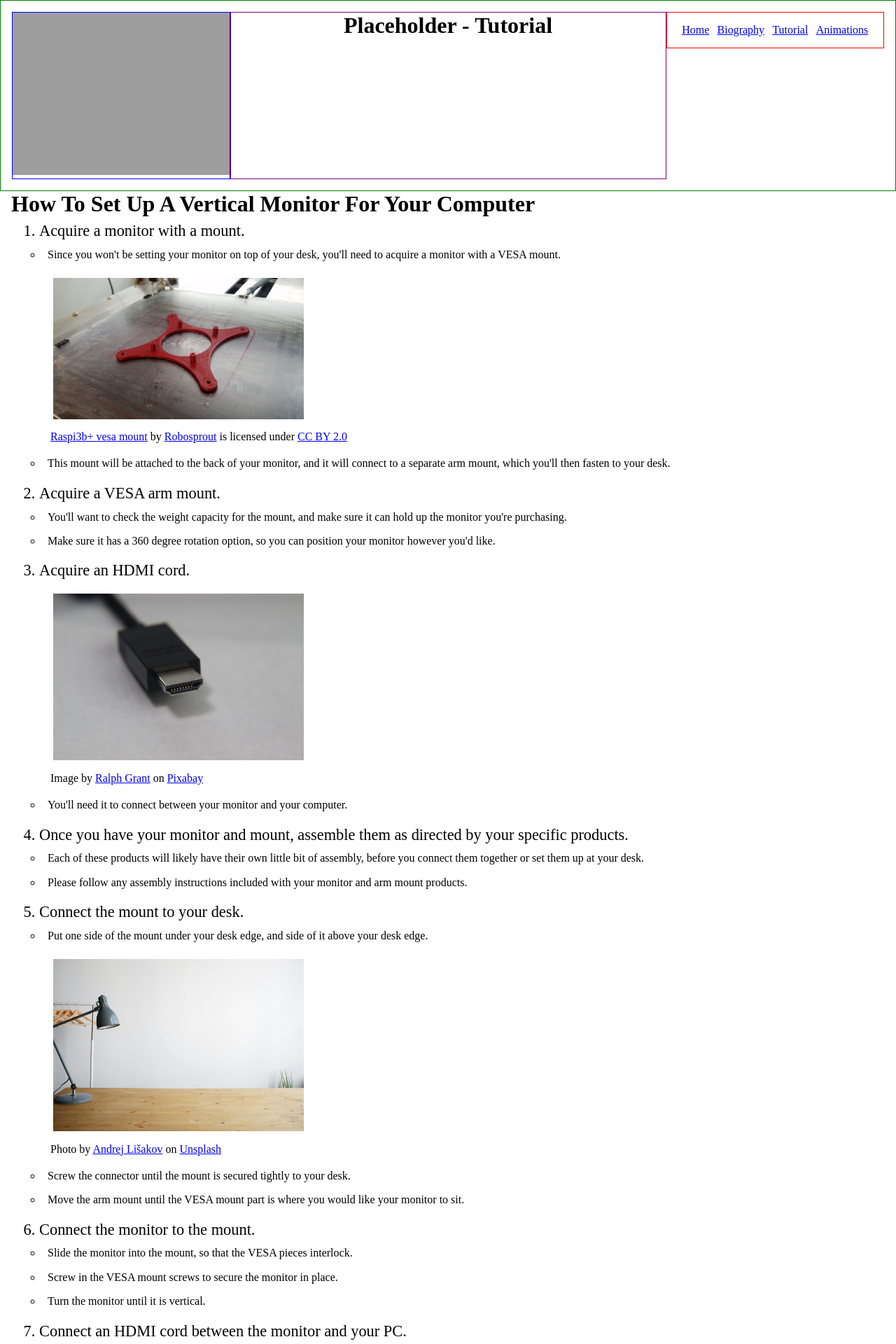
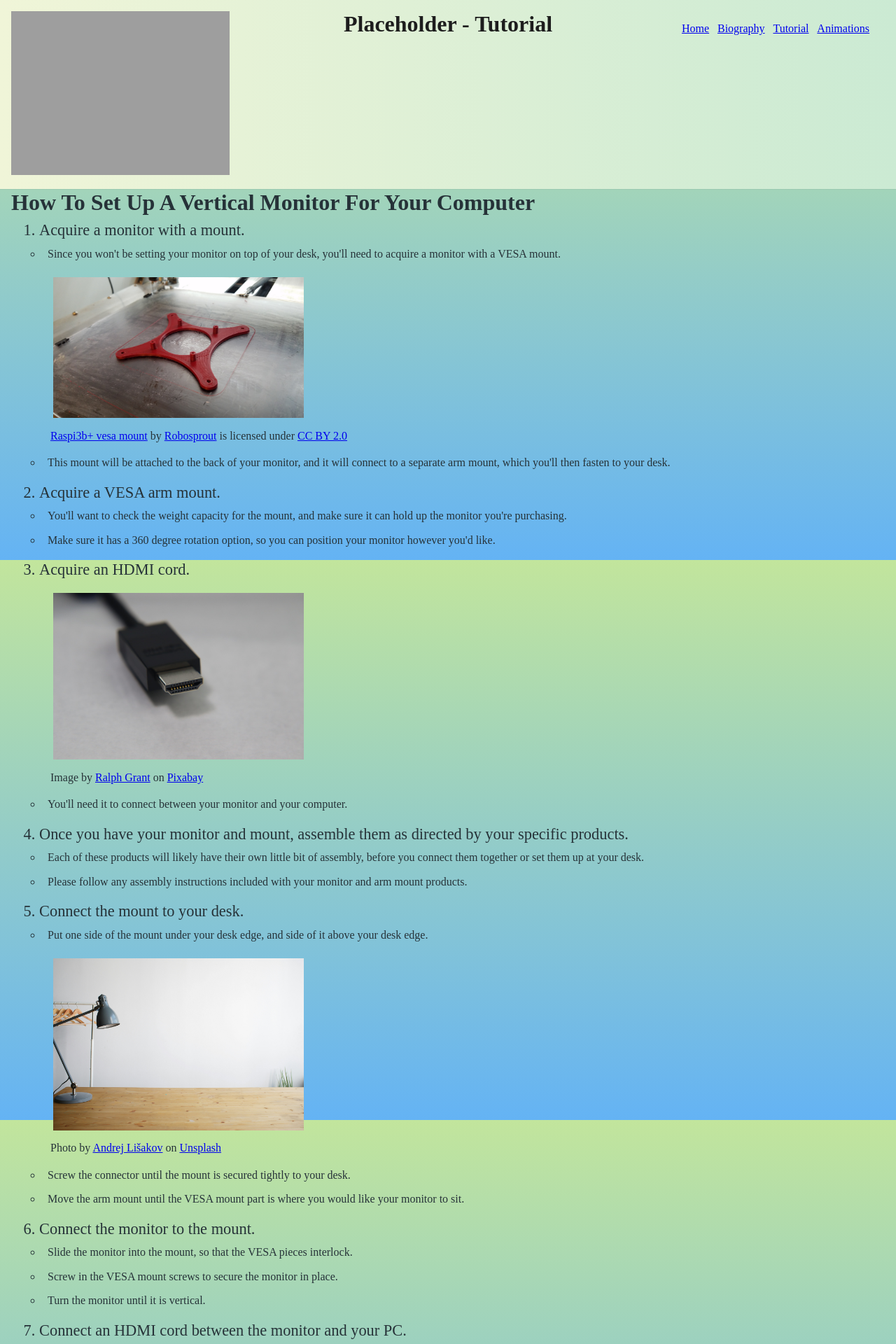
Before and after one commit to emjanssen/comm2019-finalproject-summer2025, a PHP site: page /tutorial.html in a window 1280 px wide. Shown: the top 1920 px of the page at 70% size. Run offline with PHP 8.4, Linux system fonts and the light colour scheme; grey boxes are pictures that could not be loaded.

Commit message:
animations html/css; playing with colour schemes

```diff
--- a/animations.html
+++ b/animations.html
@@ -22,7 +22,6 @@
         <header id="header-global"></header>
 
         <main>
-            <p>Placeholder page - CSS animations practice.</p>
 
             <div id="tutorial-main-container-grid">
 
--- a/css/index.css
+++ b/css/index.css
@@ -14,7 +14,6 @@
 
 #index-main {
     grid-area: index-main;
-    border: 1px pink solid;
 }
 
 #grid-main-index {
@@ -32,7 +31,6 @@
 
 #grid-main-index-one {
     grid-area: grid-main-index-one;
-    border: 1px cyan solid;
     display: grid;
     grid-template-columns: 1fr 2fr;
     grid-template-rows: auto;
@@ -44,7 +42,6 @@
 
 #grid-main-index-two {
     grid-area: grid-main-index-two;
-    border: 1px goldenrod solid;
     display: grid;
     grid-template-columns: 1fr;
     grid-template-rows: auto;
@@ -52,5 +49,4 @@
 
 #grid-main-index-three {
     grid-area: grid-main-index-three;
-    border: 1px blueviolet solid;
 }
--- a/css/main.css
+++ b/css/main.css
@@ -6,7 +6,27 @@
     box-sizing: border-box;
 }
 
+/* - - - Global Variables - - - */
+
+:root {
+    --body-background-color: linear-gradient(to bottom, #c2e59c, #64b3f4);
+    --header-background-color: linear-gradient(to right, #f0f5d8, #cbead3);
+    --footer-background-color: linear-gradient(to left, #cbead3, #d6f2f6);
+
+    --body-text-color: #263238;
+    --header-text-color: #1d1d1d;
+    --footer-text-color: #1a1a1a;
+}
+
 /* - - - Body - - - */
+
+body {
+    background: var(--body-background-color);
+    background-repeat: no-repeat;
+    background-size: cover;
+    background-attachment: fixed;
+    color: var(--body-text-color);
+}
 
 img {
     max-width: 100%;
@@ -21,22 +41,27 @@ h1 {
 
 #header-global {
     grid-area: header-global;
-    border: 1px solid green;
     padding: 1em;
+
+    background: var(--header-background-color);
+    background-repeat: no-repeat;
+    background-size: cover;
+    background-attachment: fixed;
+
+    color: var(--header-text-color);
+    border-bottom: 1px solid rgba(0, 0, 0, 0.05);
 }
 
 #header-global-grid-col-one {
     grid-area: header-global-grid-col-one;
     display: flex;
     justify-content: space-evenly;
-    border: 1px blue solid;
 }
 
 #header-global-grid-col-two {
     grid-area: header-global-grid-col-two;
     display: flex;
     justify-content: space-around;
-    border: 1px purple solid;
 }
 
 #header-title h1 {
@@ -56,7 +81,6 @@ h1 {
 }
 
 #header-navigation-ul {
-    border: 1px solid red;
     list-style: none;
     display: flex;
     justify-content: space-around;
@@ -69,14 +93,20 @@ h1 {
 
 #footer-global {
     grid-area: footer-global;
-    border: 1px green solid;
     padding: 1em;
+
+    background: var(--footer-background-color);
+    background-repeat: no-repeat;
+    background-size: cover;
+    background-attachment: fixed;
+
+    color: var(--footer-text-color);
+    border-top: 1px solid rgba(0, 0, 0, 0.05);
 }
 
 #footer-global-grid-col-one {
     grid-area: footer-global-grid-col-one;
     text-align: center;
-    border: 1px orange solid;
 }
 
 #footer-global-grid {
```
Also changed, not shown: css/animations.css (+43 -0 lines).
